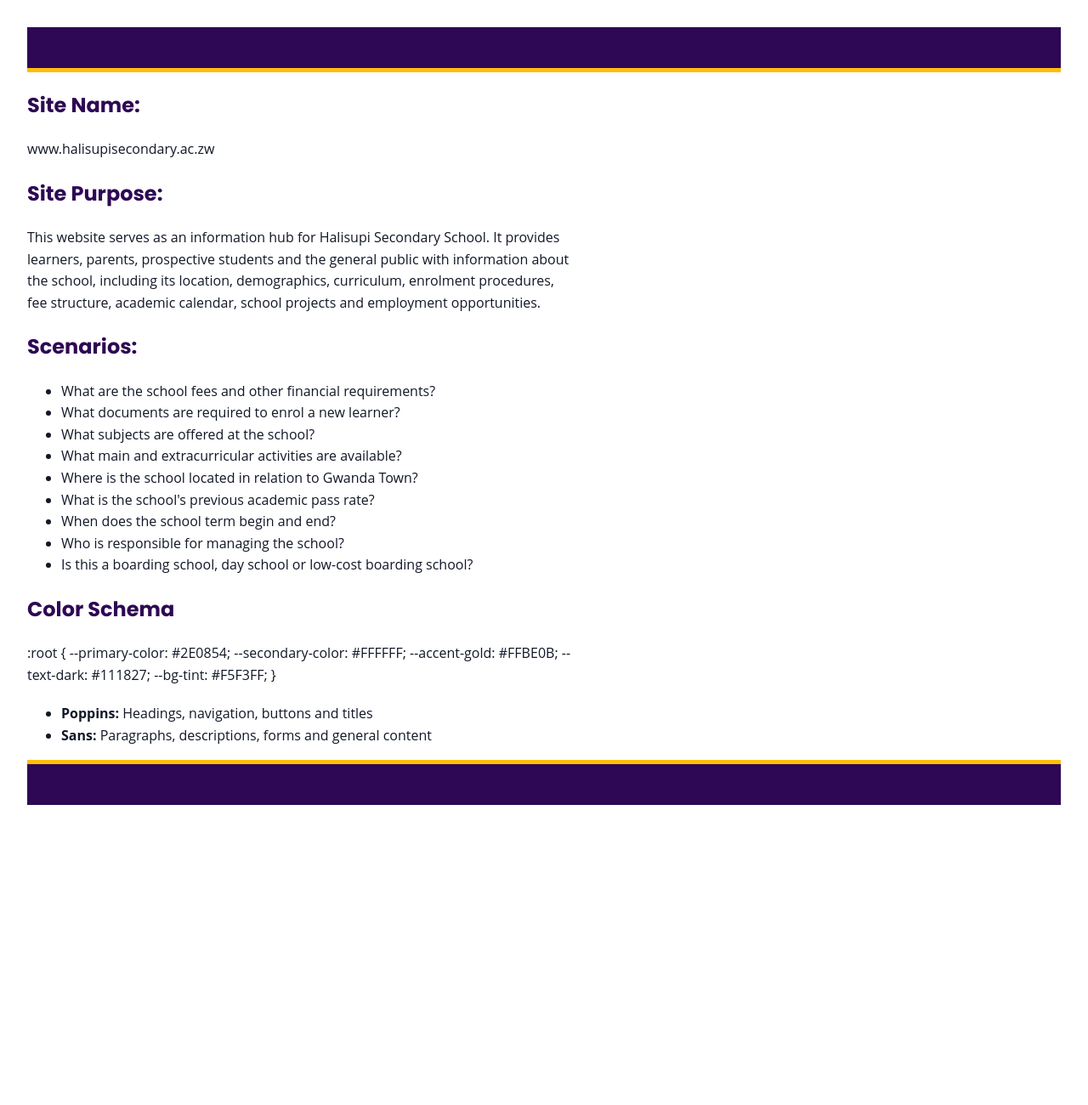
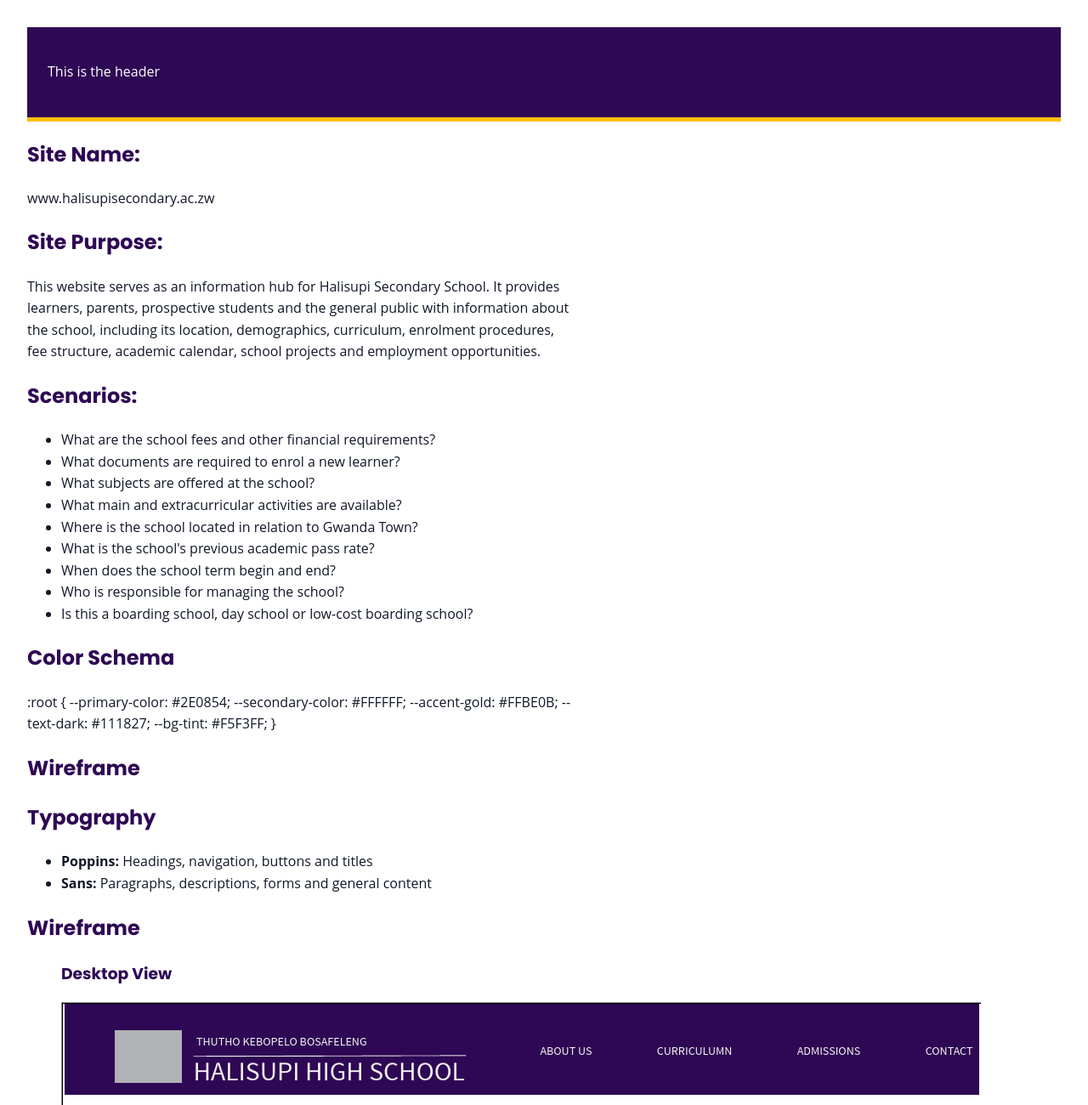
Before and after one commit to moyofreeman/wdd131, a plain HTML site: page project/siteplan.html in a window 1280 px wide. Shown: the top 1300 px of the page at 85% size. Before the commit the page ends 979 px from the top, so only its background shows below. Drawn offline with Linux system fonts and the light colour scheme.

Commit message:
siteplan done

```diff
--- a/project/siteplan.html
+++ b/project/siteplan.html
@@ -20,7 +20,9 @@
 
 </head>
 <body>
-    <header></header>
+    <header>
+        <p>This is the header</p>
+    </header>
 
 <main>
     <h2>Site Name:</h2>
@@ -51,13 +53,28 @@
   --text-dark: #111827;       <!-- Charcoal  -->
   --bg-tint: #F5F3FF;         <!-- Ghost Lavender  -->
 }</p>
-<h2></h2>
+
+<h2>Wireframe</h2>
+<h2>Typography</h2>
 <ul>
     <li><strong>Poppins:</strong> Headings, navigation, buttons and titles</li>
 	<li><strong>Sans:</strong>  Paragraphs, descriptions, forms and general content</li>
 </ul>
+<h2>Wireframe</h2>
+<figure>
+    <h3>Desktop View</h3>
+    <img src="images/widewireframe.png">
+
+</figure>
+<figure>
+    <h3>Mobile View</h3>
+    <img src="images/mibolewiframe.png">
+
+</figure>
 </main>
 
-    <footer></footer>
+    <footer>
+        <p>This is the footer</p>
+    </footer>
 </body>
 </html>
--- a/project/styles/base.css
+++ b/project/styles/base.css
@@ -113,3 +113,7 @@ p {
   background-color: var(--bg-tint);
   color: var(--text-dark);
 }
+
+footer p, header p {
+  color: white;
+}
```
Also changed, not shown: project/images/mibolewiframe.png (added), project/images/widewireframe.png (added), 2 other files.
